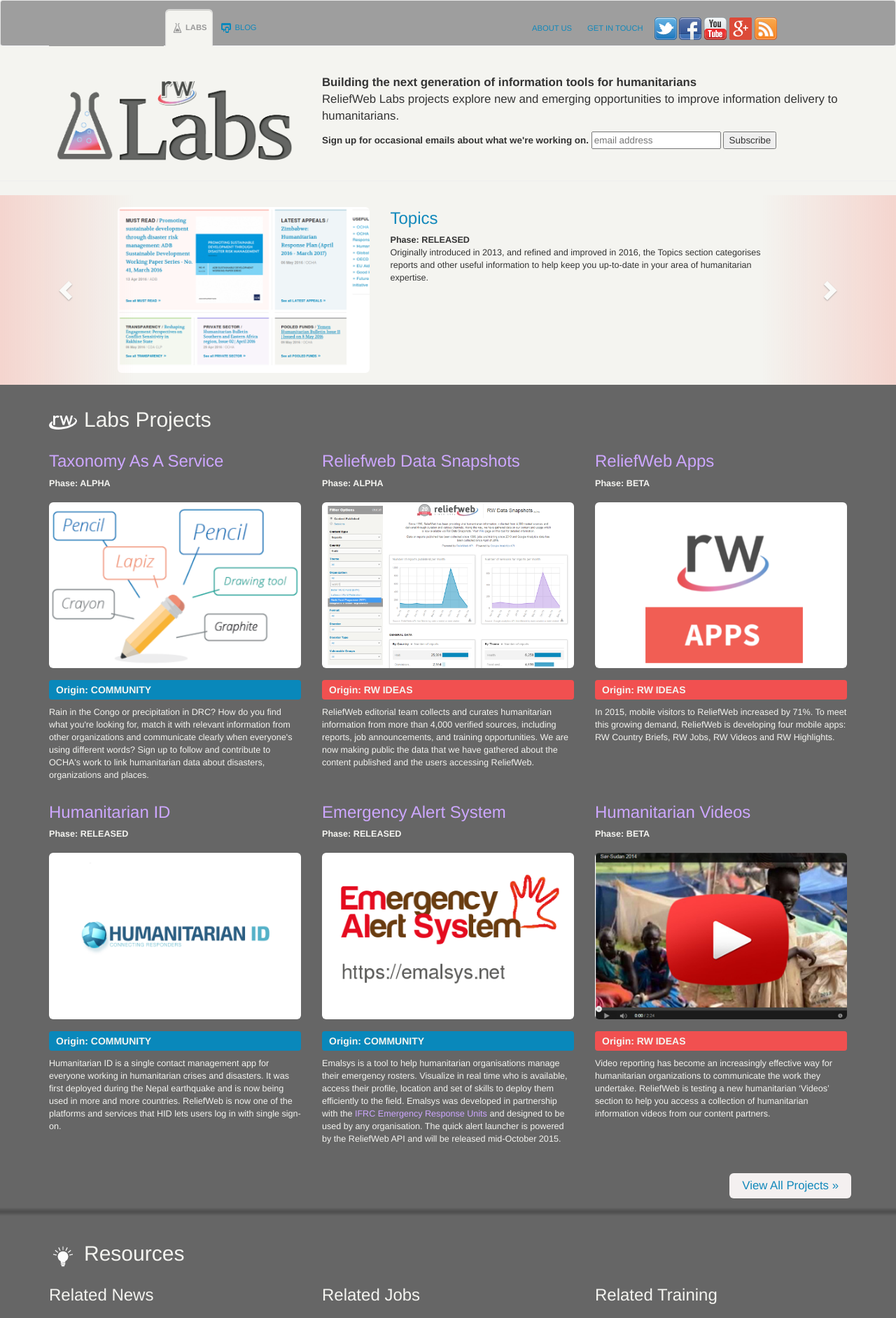
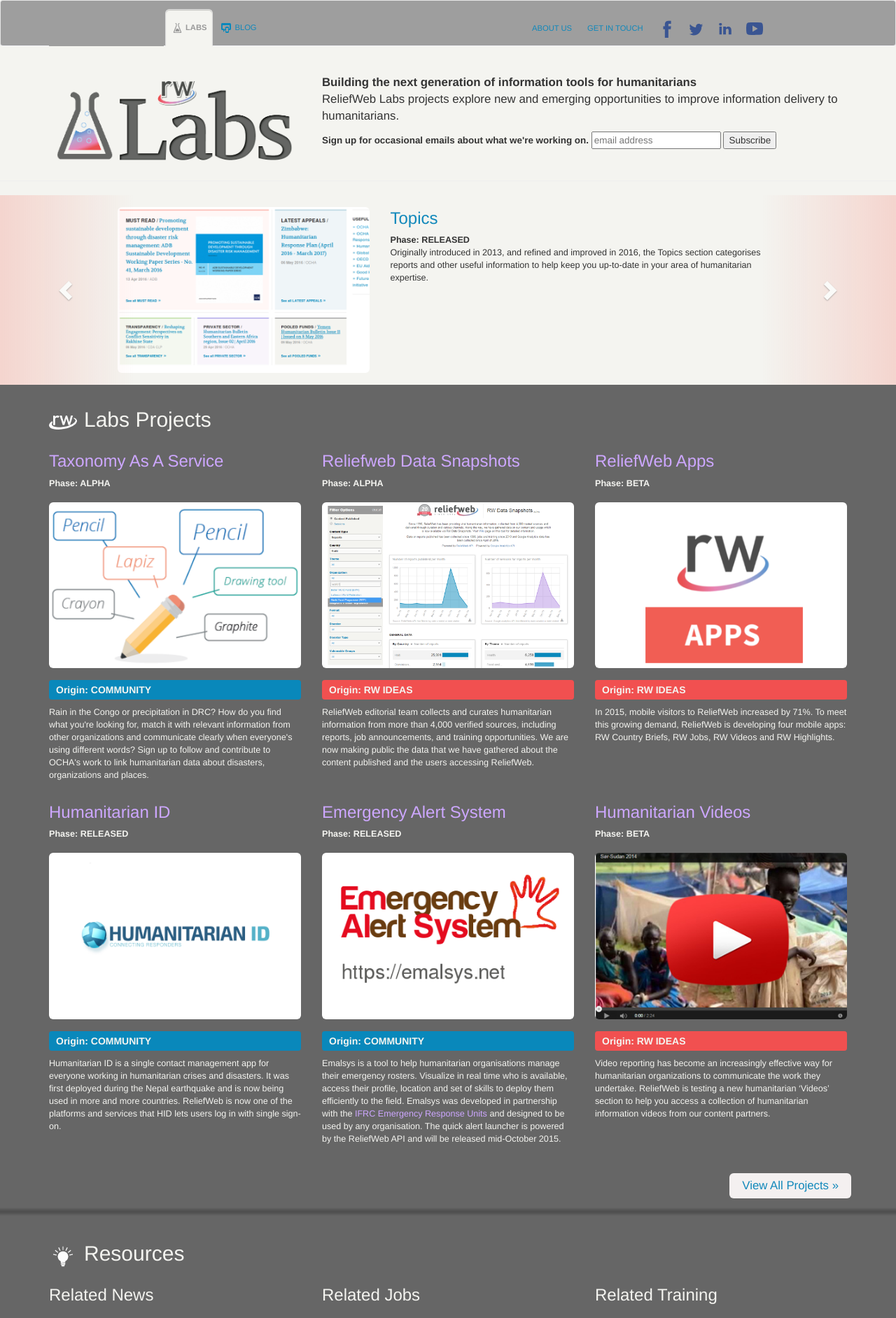
Before and after one commit to UN-OCHA/rwint-labs, a Jekyll site: the page built from index.html, in a window 1280 px wide. Shown: the top 1884 px of the page at 70% size. Built offline with Jekyll 4.4.1, drawn with Linux system fonts in a browser that asks for light colours; nearby versions of some CDN libraries; comment, search, counter and statistics services are not loaded; grey boxes are pictures that could not be loaded.

Commit message:
update social media icons in line with main site

```diff
--- a/_includes/nav.html
+++ b/_includes/nav.html
@@ -11,13 +11,12 @@
         <li><a href="http://reliefweb.int/about">About Us</a></li>
         <li><a href="mailto:labs@reliefweb.int">Get in touch</a></li>
         <li>
-          <ul class="social-icons">
-            <li class="social-icon"><a href="http://twitter.com/reliefweb"><img src="{{ site.baseurl }}/img/icon-twitter.png" alt="Twitter" /></a></li>
-            <li class="social-icon"><a href="http://www.facebook.com/reliefweb"><img src="{{ site.baseurl }}/img/icon-facebook.png" alt="Facebook" /></a></li>
-            <li class="social-icon"><a href="http://www.youtube.com/channel/UC4RQutFVU_1OSNtOzGyBfGw"><img src="{{ site.baseurl }}/img/icon-youtube.png" alt="YouTube" /></a></li>
-            <li class="social-icon"><a href="https://plus.google.com/u/0/101350840970995581001"><img src="{{ site.baseurl }}/img/icon-google.png" alt="Google plus" /></a></li>
-            <li class="social-icon"><a href="/rss"><img src="{{ site.baseurl }}/img/icon-rss.png" alt="RSS" /></a></li>
-          </ul>
+          <div class="social-media-icons">
+  <a href="http://www.facebook.com/reliefweb" title="ReliefWeb Facebook"><svg xmlns="http://www.w3.org/2000/svg" width="100" height="100" viewBox="0 0 32 32"><path d="M19.47 16.57l-2.25 0 0 8.03 -3.33 0 0-8.02 -1.59 0 0-2.83 1.59 0 0-1.84c0-1.31 0.62-3.37 3.37-3.37l2.47 0.01 0 2.75 -1.79 0c-0.29 0-0.71 0.15-0.71 0.77l0 1.67 2.54 0 -0.29 2.84Z"/></svg></a>
+  <a href="http://twitter.com/reliefweb" title="ReliefWeb Twitter"><svg xmlns="http://www.w3.org/2000/svg" width="100" height="100" viewBox="0 0 32 32"><path d="M22.44 11.57c-0.52 0.32-1.09 0.55-1.71 0.67 -0.49-0.53-1.19-0.87-1.96-0.87 -1.48 0-2.69 1.23-2.69 2.76 0 0.22 0.02 0.43 0.07 0.63 -2.23-0.11-4.21-1.21-5.54-2.88 -0.23 0.41-0.36 0.88-0.36 1.39 0 0.96 0.48 1.8 1.2 2.29 -0.44-0.01-0.85-0.14-1.22-0.34l0 0.03c0 1.34 0.93 2.45 2.16 2.7 -0.22 0.07-0.46 0.1-0.71 0.1 -0.17 0-0.34-0.02-0.51-0.05 0.34 1.1 1.33 1.89 2.51 1.91 -0.92 0.74-2.08 1.18-3.34 1.18 -0.22 0-0.43-0.01-0.64-0.04 1.19 0.78 2.6 1.24 4.12 1.24 4.95 0 7.65-4.2 7.65-7.84 0-0.12 0-0.24-0.01-0.36 0.53-0.39 0.98-0.87 1.34-1.43 -0.48 0.22-1 0.37-1.54 0.43 0.56-0.34 0.98-0.88 1.18-1.52"/></svg></a>
+  <a href="https://www.linkedin.com/company/reliefweb" title="ReliefWeb LinkedIn"><svg xmlns="http://www.w3.org/2000/svg" width="100" height="100" viewBox="0 0 32 32"><path d="M16.68 14.03l0 1.17c0.15-0.51 0.97-1.25 2.28-1.25 1.62 0 2.9 1.08 2.9 3.39l0 4.16 -2.59 0 0-3.87c0-1.01-0.41-1.7-1.3-1.7 -0.68 0-1.06 0.47-1.24 0.92 -0.07 0.16-0.05 0.39-0.05 0.61l0 4.05 -2.57 0c0 0 0.03-6.85 0-7.48l2.57 0ZM10.43 14.03l2.29 0 0 7.48 -2.29 0 0-7.48ZM11.53 10.5c-0.84 0-1.4 0.56-1.4 1.3 0 0.73 0.54 1.3 1.36 1.3l0.02 0c0.86 0 1.39-0.57 1.39-1.3 -0.02-0.74-0.53-1.3-1.38-1.3Z"/></svg></a>
+  <a href="http://www.youtube.com/channel/UC4RQutFVU_1OSNtOzGyBfGw" title="ReliefWeb Youtube"><svg xmlns="http://www.w3.org/2000/svg" width="100" height="100" viewBox="0 0 32 32"><path d="M14 12.97l0 6.04c1.69-1.02 3.34-2 5.03-3.02l-5.03-3.02ZM24 14.67l0 2.63c-0.03 0.28-0.04 0.56-0.08 0.84 -0.11 0.75-0.18 1.5-0.36 2.23 -0.19 0.76-0.75 1.25-1.53 1.34 -1.04 0.12-2.1 0.17-3.15 0.2 -2.8 0.09-5.61 0.08-8.41-0.14 -1.27-0.1-1.9-0.61-2.15-1.86 -0.16-0.79-0.21-1.62-0.26-2.43 -0.09-1.72-0.07-3.43 0.18-5.14 0.19-1.23 0.76-2.12 2.31-2.17 1.3-0.04 2.6-0.16 3.9-0.14 2.46 0.02 4.92 0.09 7.38 0.18 0.84 0.03 1.45 0.51 1.72 1.32 0.16 0.47 0.24 0.96 0.31 1.45 0.08 0.56 0.1 1.12 0.15 1.69"/></svg></a>
+          </div>
         </li>
       </ul>
     </div>
--- a/css/rwlabsstyle.css
+++ b/css/rwlabsstyle.css
@@ -99,7 +99,7 @@
 
 .navbar ul#rw-nav-global-utilities {
   margin-top: 12px;
-  padding-bottom: 9px;
+  padding-bottom: 4px;
 }
 
 .navbar a#rw-nav-rwhome {
@@ -124,12 +124,20 @@
   padding: 15px 8px 16px 28px;
 }
 
-ul.social-icons {
-  padding-left: 4px;
+.social-media-icons a {
+  display: inline;
+  margin-left: 6px;
 }
-
-.social-icons li {
-  display: inline;
+.social-media-icons a svg path {
+  transform: translate(-8px,-8px) scale(1.5);
+}
+.social-media-icons a svg {
+  height: 32px;
+  width: 32px;
+  fill: #3A5592;
+}
+.social-media-icons a:hover svg {
+  fill: #8C8887;
 }
 
 /* Page-header */
```
